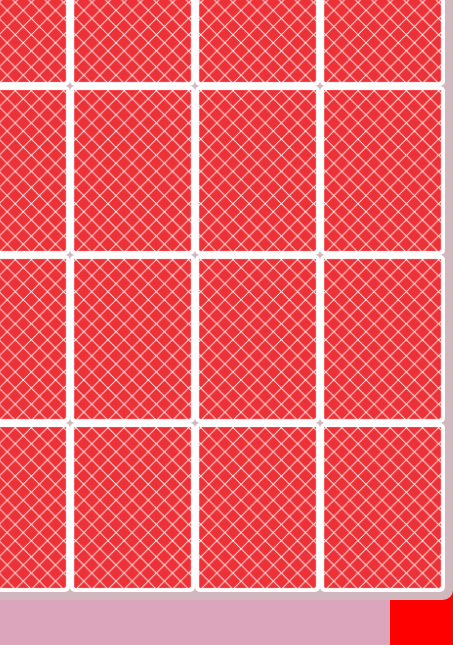
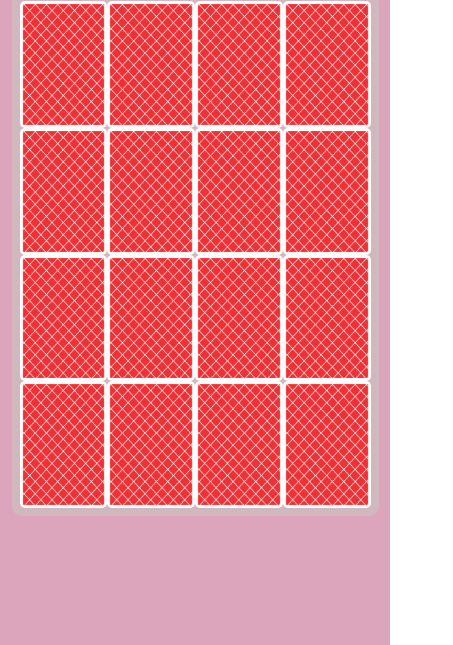
Before and after one commit to iPy849/Memory-Game, a plain HTML site: page index.html in a window 390 px wide. Shown: the part 199-844 px from the top of the page, 453 px wide, since content can reach past the window. Drawn offline with Linux system fonts and the light colour scheme.

Commit message:
Full game fix, guess

```diff
--- a/css/styles.css
+++ b/css/styles.css
@@ -66,12 +66,9 @@ h1 {
 }
 
 @media (max-width:641px) {
-    .content {
+    #content {
         min-width: 0;
         width: 90vw;
         height: 60vh;
     }
-    body{
-        background-color: red;
-    }
 }
```
